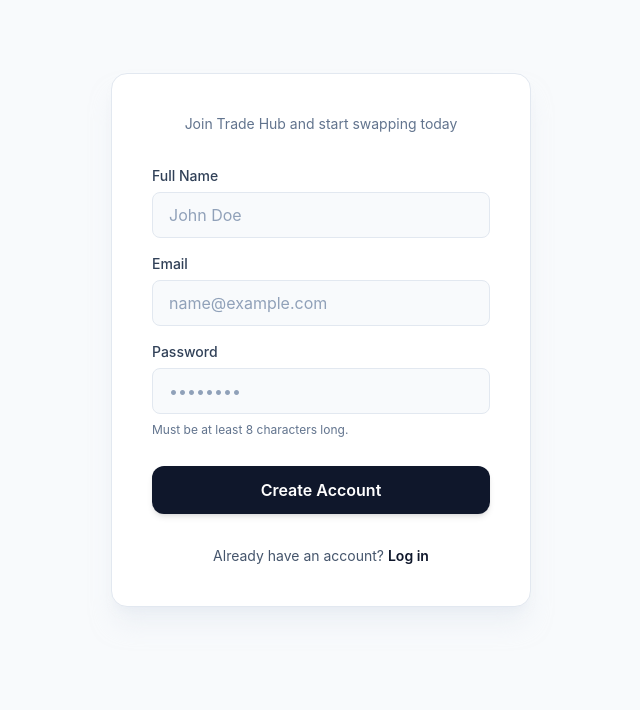
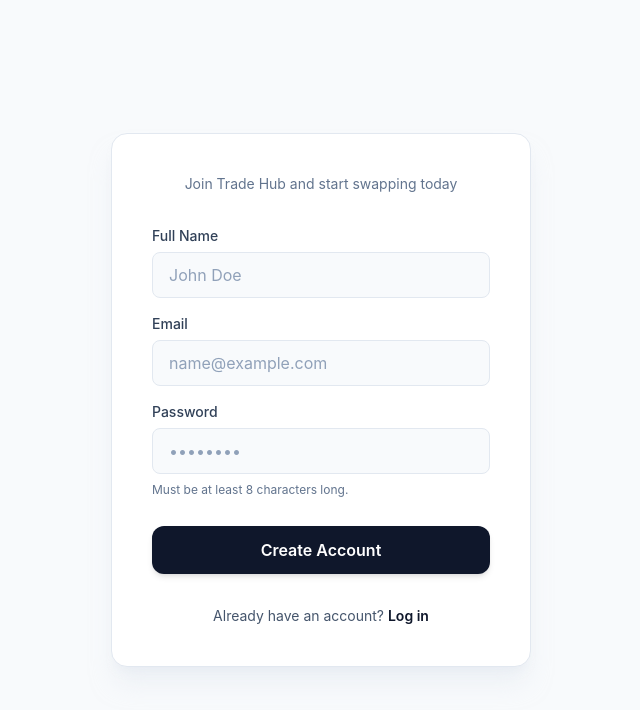
Before and after one commit to ammarmohammed6783-del/Swapify, a React (Vite) app: page /signIn in a window 1280 px wide. Shown: the top 710 px of the page, without its empty margins (319-959 px from the left). Built offline with nearby package versions, Linux system fonts and the light colour scheme.

Commit message:
fixed the style of sign in page

```diff
--- a/src/pages/SignIn.tsx
+++ b/src/pages/SignIn.tsx
@@ -3,7 +3,7 @@
 function SignIn() {
     return (
         <div>
-            <div className="h-[calc(100vh-3.5rem)] py-8 flex items-center justify-center -mt-8">
+            <div className="h-screen py-8 flex items-center justify-center">
                 <div className="w-[90%] max-w-105 h-auto p-10 m-auto flex flex-col items-center gap-6 border border-slate-200 dark:border-slate-800 bg-white dark:bg-slate-900 shadow-xl shadow-slate-200/50 dark:shadow-slate-900/50 rounded-2xl transition-all">
                     <div className="text-center space-y-2">
                         <p className="text-slate-500 dark:text-slate-400 text-sm">Join Trade Hub and start swapping today</p>
```
